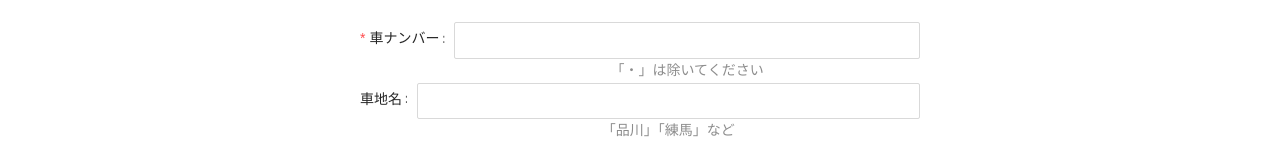
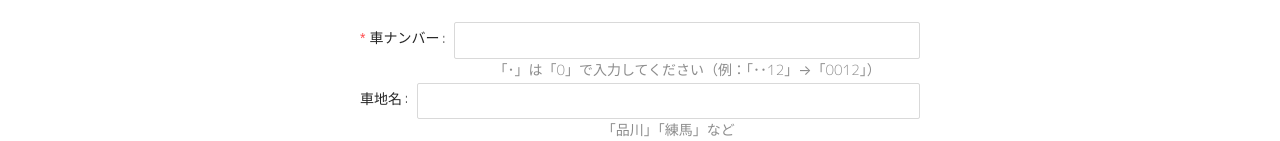
Before and after one commit to tttocklll/parkize-front, a React (Create React App) app: page /register in a window 1280 px wide. Shown: the part 332-473 px from the top of the page. Built offline with nearby package versions, Linux system fonts and the light colour scheme; no server answers.

Commit message:
fix: vallidate carNumber strictly

```diff
--- a/src/pages/Register.tsx
+++ b/src/pages/Register.tsx
@@ -82,7 +82,7 @@ export default function Register() {
 
   const onChangeCarNumber = (value: string) => {
     setCarNumber(value);
-    setCarNumberStatus(value.length <= 4 ? "success" : "error");
+    setCarNumberStatus(value.length === 4 ? "success" : "error");
   };
 
   return (
@@ -133,7 +133,7 @@ export default function Register() {
           required
           hasFeedback
           validateStatus={carNunmberStatus}
-          help="「・」は除いてください"
+          help="「･」は「0」で入力してください（例：「･･12」→「0012」）"
         >
           <Input
             onChange={(e) => onChangeCarNumber(e.target.value)}
--- a/src/pages/Search.tsx
+++ b/src/pages/Search.tsx
@@ -65,7 +65,7 @@ export default function Search() {
       <h1>検索</h1>
       <h3>Event: {eventName}</h3>
       <Input.Search
-        placeholder="車ナンバー（「・」は除く）"
+        placeholder="車ナンバー（「･」→「0」）"
         onSearch={onClick}
         enterButton="検索"
         size="large"
```
